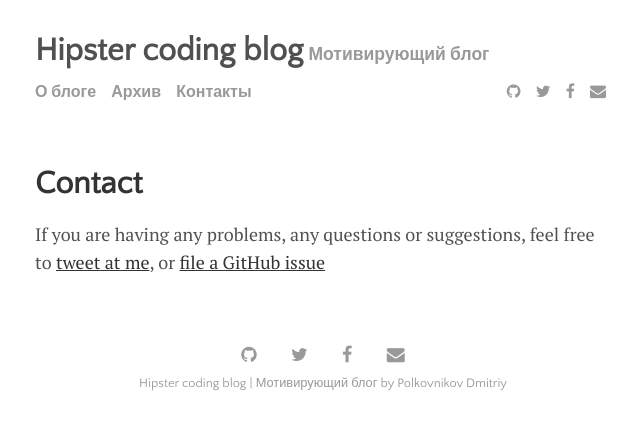
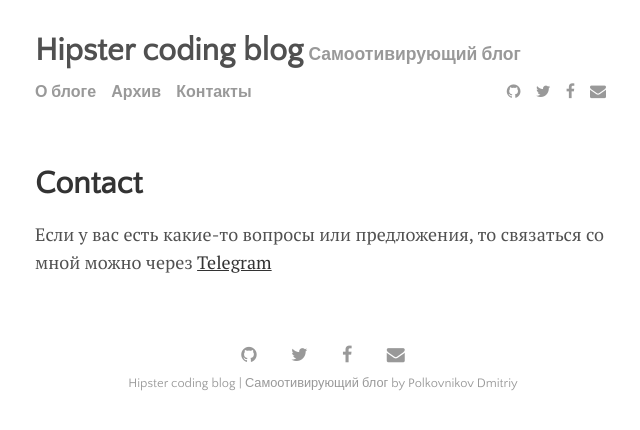
Before and after one commit to dp9v/old_blog.github.io, a Jekyll site: the page built from menu/contact.md, in a window 1280 px wide. Shown: the top 430 px of the page, without its empty margins (317-957 px from the left). Built offline with Jekyll 4.4.1, drawn with Linux system fonts in a browser that asks for light colours; nearby versions of some CDN libraries.

Commit message:
Update page

```diff
--- a/_config.yml
+++ b/_config.yml
@@ -7,7 +7,7 @@
 
 # Site settings
 title: Hipster coding blog
-tagline: Мотивирующий блог
+tagline: Самоотивирующий блог
 description: >
 email: polkovnikov13@gmail.com
 baseurl: "" # the subpath of your site, e.g. /blog
--- a/_posts/2017-04-01-welcome-to-jekyll.markdown
+++ b/_posts/2017-04-01-welcome-to-jekyll.markdown
@@ -14,5 +14,3 @@ description: "Первый пост блога. как, зачем и для к
 Вроде это не сложно, но если уж решил развернуть его на github.pages с использованием не самого очевидного движка (Jekyll), то это становится не самой тривиальной задачей.
 
 Тут я буду публиковать свои конспекты прочитанных мной книг, статей, мануалов и др. Возможно будут переводы и ещё какая-нибудь бессмысленная информация, полезная скорее для меня, чем для окружающих
-
-В данный момент используется встроенный в Jekyll HTML-шаблон. В будущем надо будет его поменять.
--- a/menu/contact.md
+++ b/menu/contact.md
@@ -3,4 +3,4 @@ layout: page
 title: Contact
 ---
 
-If you are having any problems, any questions or suggestions, feel free to [tweet at me](https://twitter.com/intent/tweet?text=%40paululele), or [file a GitHub issue](https://github.com/lenpaul/lagrange/issues/new)
+Если у вас есть какие-то вопросы или предложения, то связаться со мной можно через [Telegram](https://web.telegram.org/#/im?p=@d_p9v)
```
Also changed, not shown: about.md (+0 -3 lines), menu/about.md (+3 -1 lines), menu/writing.md (+1 -1 lines).
